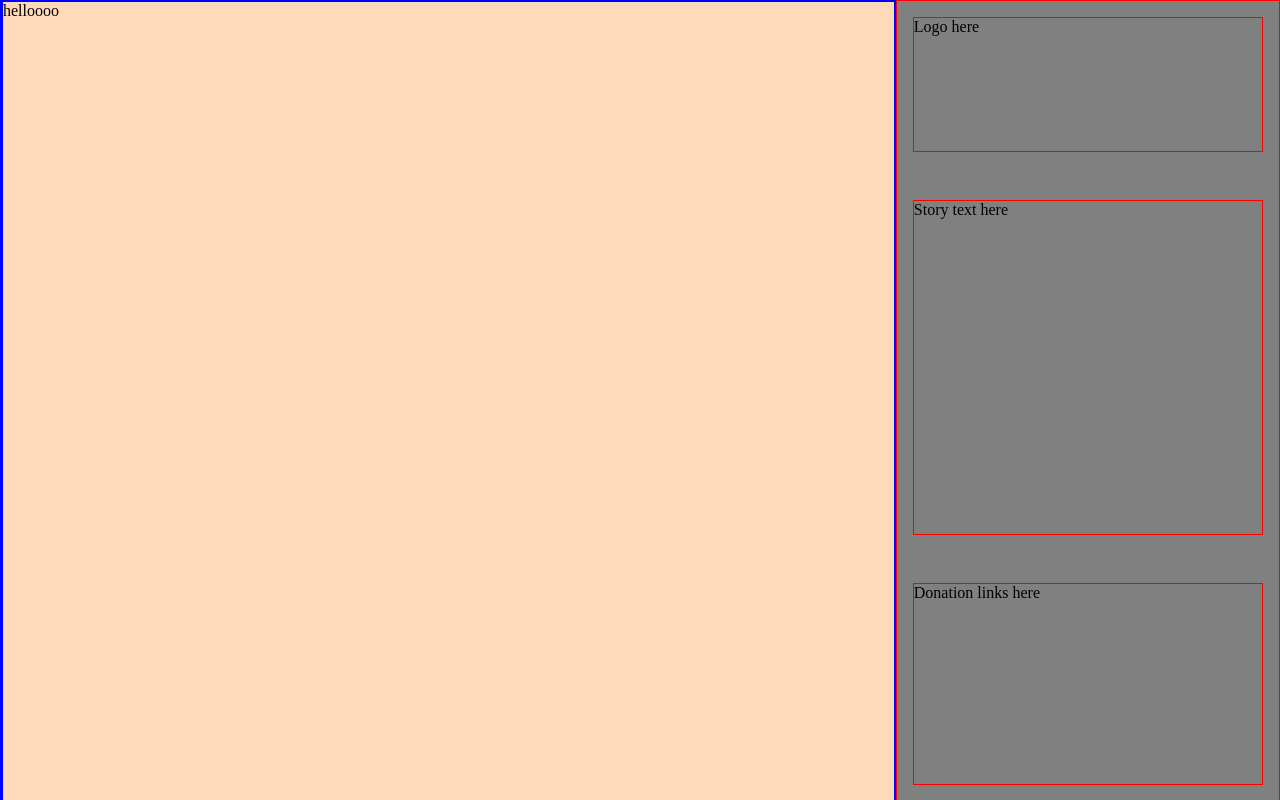
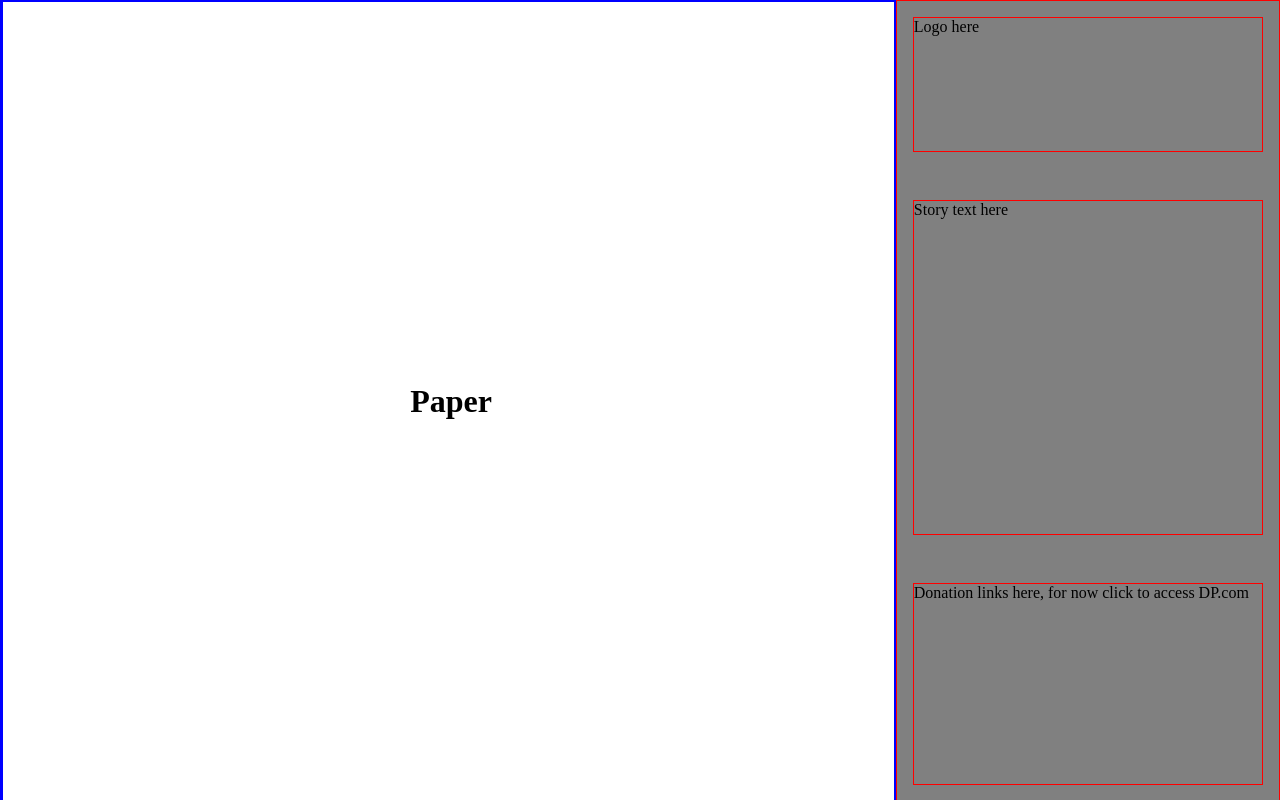
Before and after one commit to kimestelle/donation-page, a React (Vite) app: page / in a window 1280 px wide. Built offline with nearby package versions, Linux system fonts and the light colour scheme.

Commit message:
added external page iframe

```diff
--- a/src/App.jsx
+++ b/src/App.jsx
@@ -1,10 +1,12 @@
-import { useRef, useEffect } from 'react';
+import { useState, useRef, useEffect } from 'react';
 import './App.css';
 import Slides from './components/Slides.jsx';
 import { disableBodyScroll, enableBodyScroll } from 'body-scroll-lock';
 
+
 const App = () => {
   const targetRef = useRef(null);
+  const [showDonationPage, setShowDonationPage] = useState(false);
 
   useEffect(() => {
     if (targetRef) {
@@ -18,12 +20,14 @@ const App = () => {
     };
   }, []);
 
-
+  const handleDonationClick = () => {
+    setShowDonationPage(prev => !prev);
+  };
 
   return (
     <div className="App">
       <div className='slides' ref={targetRef}>
-        <Slides/>
+        <Slides showDonationPage={showDonationPage}/>
       </div>
       <div className='side-bar'>
         <div className="logo">
@@ -34,9 +38,9 @@ const App = () => {
           {/* Story content */}
           Story text here
         </div>
-        <div className="donation-links">
+        <div className="donation-links" onClick={handleDonationClick}>
           {/* Donation links content */}
-          Donation links here
+          Donation links here, for now click to access DP.com
         </div>
       </div>
     </div>
--- a/src/components/Slides.css
+++ b/src/components/Slides.css
@@ -1,22 +1,25 @@
 .slides-container {
   display: flex;
-  flex-direction: row; /* Changed to row for horizontal alignment */
+  flex-direction: row;
   align-items: center;
   width: 70vw;
   height: 100vh;
-  overflow-x: auto; /* Enable horizontal scrolling */
-  overflow-y: hidden; /* Disable vertical scrolling */
-  /* scroll-snap-type: x mandatory; Enable horizontal scroll snapping */
+  overflow-x: auto;
+  overflow-y: hidden;
+  /* scroll-snap-type: x proximity;  */
+  scrollbar-width: none;
+  -ms-overflow-style: none;
 }
 
 .slide {
-  flex: 0 0 70vw; /* Make each slide take the full viewport width */
-  height: 100vh; /* Make each slide take the full viewport height */
+  flex: 0 0 70vw;
+  height: 100vh;
   display: flex;
   align-items: center;
   justify-content: center;
-  scroll-snap-align: start; /* Start of each slide aligns with container */
+  scroll-snap-align: start;
   border: solid 1px blue;
+  position: relative;
 }
 
 .spinner {
--- a/src/components/Slides.jsx
+++ b/src/components/Slides.jsx
@@ -1,12 +1,14 @@
 import { useEffect, useRef } from 'react';
+import PropTypes from 'prop-types';
 import './Slides.css';
 import First from './slides/First.jsx';
 import Second from './slides/Second.jsx';
 import Third from './slides/Third.jsx';
 import Fourth from './slides/Fourth.jsx';
+import ParallaxSlide from './slides/ParallaxSlide.jsx';
 
-const Slides = () => {
-  const slides = [First, Second, Third, Fourth];
+const Slides = ({ showDonationPage }) => {
+  const slides = [ParallaxSlide, First, Second, Third, Fourth];
   const containerRef = useRef(null);
 
   useEffect(() => {
@@ -31,13 +33,28 @@ const Slides = () => {
 
   return (
     <div className="slides-container" ref={containerRef}>
-      {slides.map((SlideComponent, index) => (
-        <div key={index} className='slide'>
-          <SlideComponent />
-        </div>
-      ))}
+      {showDonationPage ? (
+        <iframe
+          src="https://www.thedp.com/"
+          title="Donation Page"
+          width="100%"
+          height="100%"
+          style={{ border: 'none' }}
+        />
+      ) : (
+        slides.map((SlideComponent, index) => (
+          <div key={index} className='slide'>
+            <SlideComponent />
+          </div>
+        ))
+      )}
     </div>
   );
 }
 
+Slides.propTypes = {
+  showDonationPage: PropTypes.bool.isRequired,
+};
+
+
 export default Slides;
--- /dev/null
+++ b/src/components/slides/Parallax.css
@@ -0,0 +1,6 @@
+.parallax-element {
+    position: absolute;
+    top: 50%;
+    left: 50%;
+    transform: translate(-50%, -50%);
+  }
--- /dev/null
+++ b/src/components/slides/ParallaxSlide.jsx
@@ -0,0 +1,16 @@
+import { Parallax } from 'react-scroll-parallax';
+import './Parallax.css'
+
+const ParallaxSlide = () => {
+  return (
+    <div className="slide">
+      <Parallax speed={-10}>
+        <div className="parallax-element">
+          <h1>Paper</h1>
+        </div>
+      </Parallax>
+    </div>
+  );
+};
+
+export default ParallaxSlide;
```
